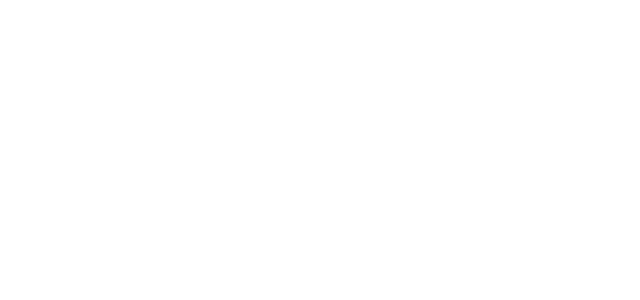
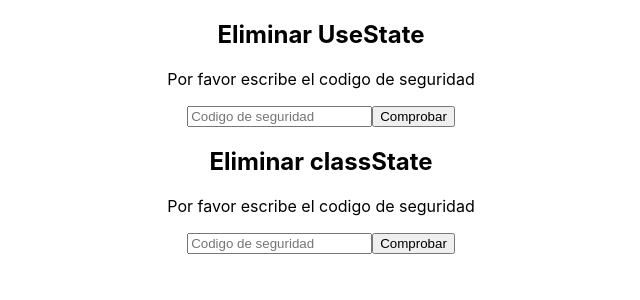
Before and after one commit to AnyeloFullstackDev/manejoEstadoReact, a React (Create React App) app: page / in a window 1280 px wide. Shown: the top 300 px of the page, without its empty margins (319-959 px from the left). Built offline with nearby package versions, Linux system fonts and the light colour scheme.

Commit message:
first commit

```diff
--- a/src/App.js
+++ b/src/App.js
@@ -1,10 +1,13 @@
-import logo from './logo.svg';
+import { UseState } from './UseState';
+import { ClassState } from './ClassState';
+
 import './App.css';
 
 function App() {
   return (
     <div className="App">
-
+     <UseState />
+     <ClassState />
     </div>
   );
 }
--- /dev/null
+++ b/src/ClassState.js
@@ -0,0 +1,16 @@
+import React from "react";
+
+class ClassState extends React.Component {
+  render(){
+    return (
+      <div>
+        <h2>Eliminar classState</h2>
+        <p>Por favor escribe el codigo de seguridad </p>
+       <input type="text" placeholder="Codigo de seguridad"/>
+       <button>Comprobar</button>
+      </div>
+    );
+  }
+};
+
+export { ClassState };
--- /dev/null
+++ b/src/UseState.js
@@ -0,0 +1,13 @@
+import React from "react";
+
+export const UseState = () => {
+  return(
+    <div>
+        <h2>Eliminar UseState</h2>
+        <p>Por favor escribe el codigo de seguridad </p>
+       <input type="text" placeholder="Codigo de seguridad"/>
+       <button>Comprobar</button>
+      </div>
+  )
+
+};
--- a/src/index.js
+++ b/src/index.js
@@ -1,17 +1,8 @@
-import React from 'react';
 import ReactDOM from 'react-dom/client';
 import './index.css';
 import App from './App';
-import reportWebVitals from './reportWebVitals';
 
 const root = ReactDOM.createRoot(document.getElementById('root'));
 root.render(
-  <React.StrictMode>
     <App />
-  </React.StrictMode>
 );
-
-// If you want to start measuring performance in your app, pass a function
-// to log results (for example: reportWebVitals(console.log))
-// or send to an analytics endpoint. Learn more: https://bit.ly/CRA-vitals
-reportWebVitals();
--- a/src/reportWebVitals.js
+++ b/src/reportWebVitals.js
@@ -1,4 +1,3 @@
-const reportWebVitals = onPerfEntry => {
   if (onPerfEntry && onPerfEntry instanceof Function) {
     import('web-vitals').then(({ getCLS, getFID, getFCP, getLCP, getTTFB }) => {
       getCLS(onPerfEntry);
```
